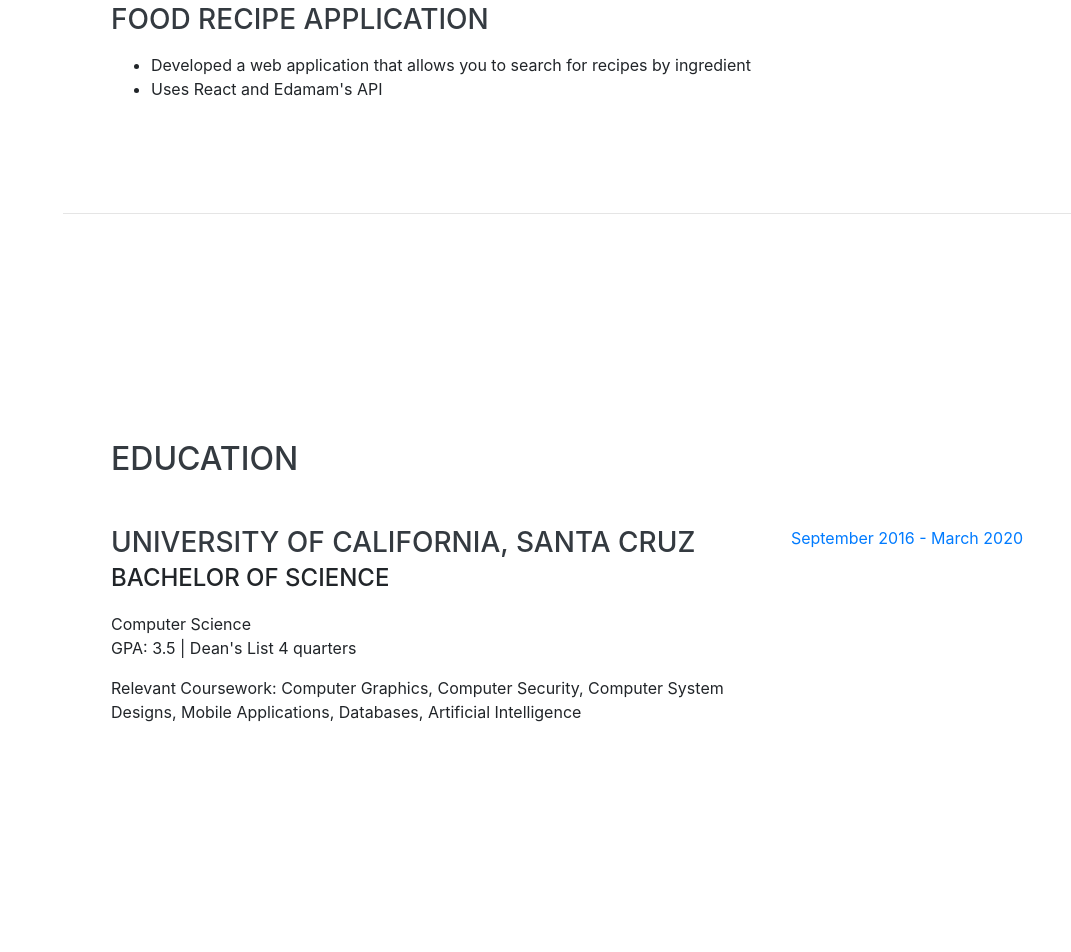
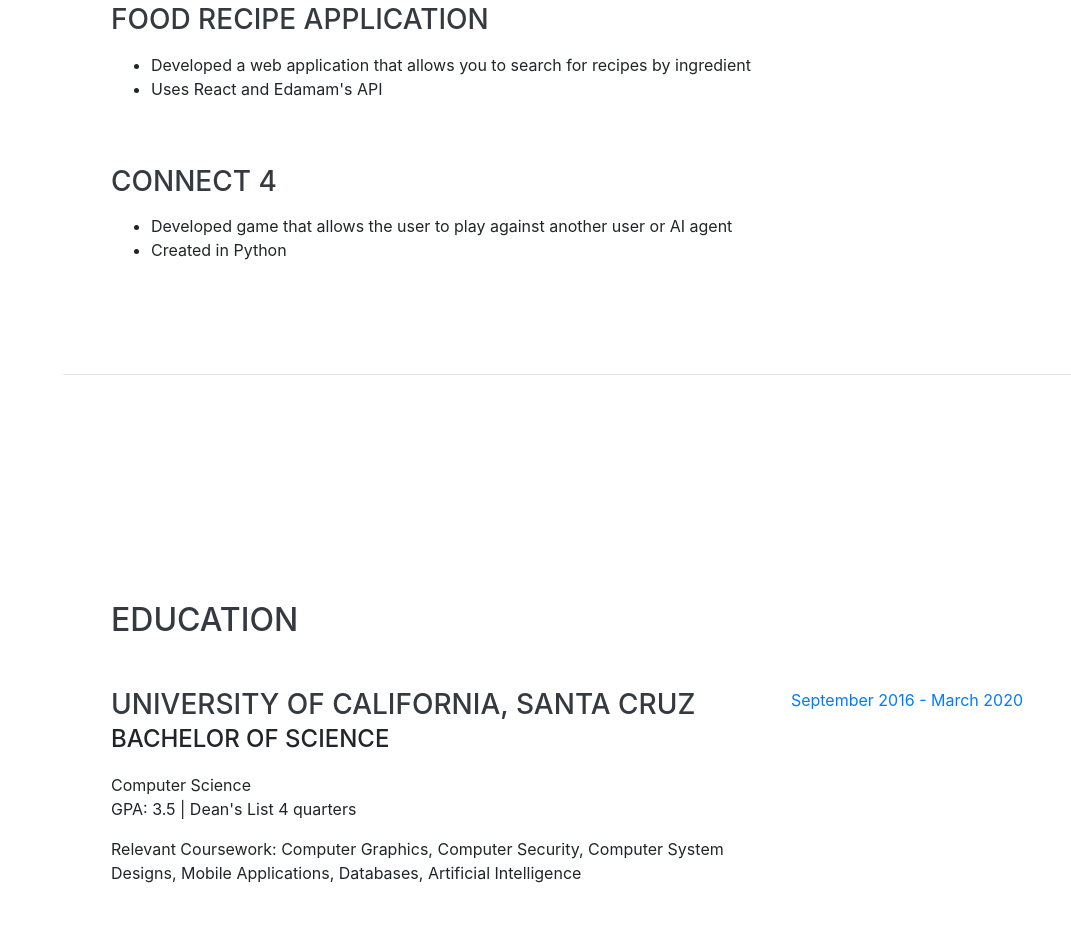
Before and after one commit to RishabJain27/RishabJain27.github.io, a website with bundled scripts: page index.html in a window 1280 px wide. Shown: the part 2362-3314 px from the top of the page, without its empty margins (209-1280 px from the left). Built offline with nearby package versions, Linux system fonts and the light colour scheme; a web font is replaced by a local one.

Commit message:
New project

```diff
--- a/index.html
+++ b/index.html
@@ -183,6 +183,18 @@
             </div>
           </div>
 
+          <div class="resume-item d-flex flex-column flex-md-row justify-content-between mb-5">
+            <div class="resume-content">
+              <h3 class="mb-0">Connect 4</h3>
+              <p>
+                <ul>
+                  <li>Developed game that allows the user to play against another user or AI agent</li>
+                  <li>Created in Python</li>
+                </ul>
+              </p>
+            </div>
+          </div>
+
       </div>
     </section>
 
```
